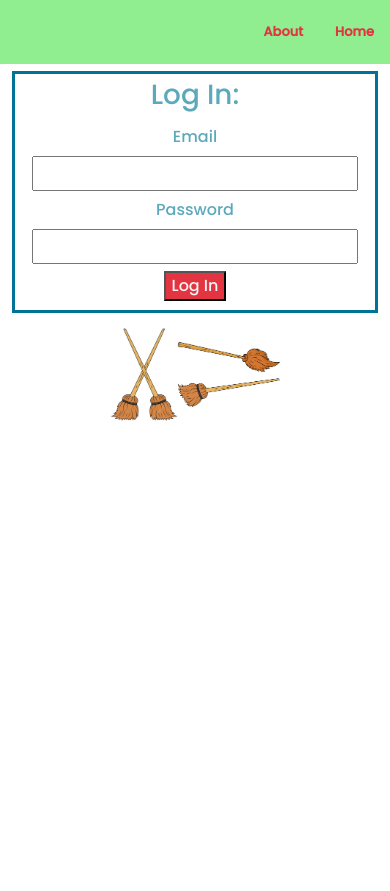
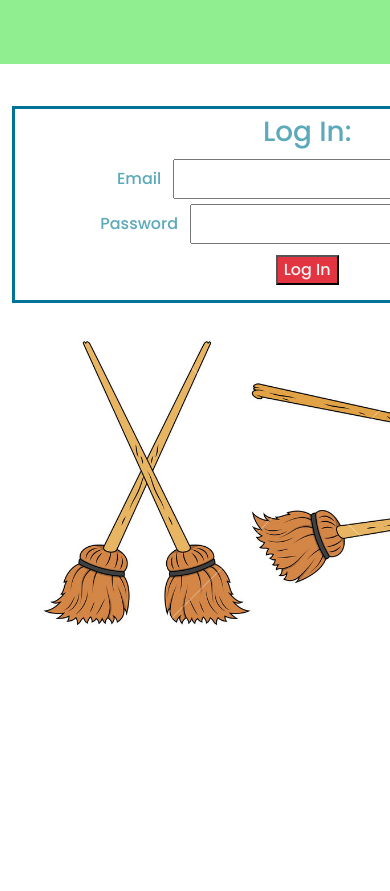
Before and after one commit to smclairecarden/chores-simplified, a Flask app: page /login in a window 390 px wide; the page is wider, and only the part inside the window is pictured. Shown: the top 891 px of that part. Before the commit the page ends 421 px from the top of that part, so only its background shows below. Run offline with Flask 2, Linux system fonts and the light colour scheme; parts of the project's set-up code (start-up, migrations or seed data) failed here and were passed over; some libraries are stand-ins or nearby versions.

Commit message:
login image

```diff
--- a/myapp/static/styles.css
+++ b/myapp/static/styles.css
@@ -159,8 +159,8 @@ a {
   }
 
   .brooms, .addchoreimg {
-    max-width: 50%;
-    min-height: 30%;
+
+    min-height: 40%;
     margin: 0 auto;
   }
 
```
